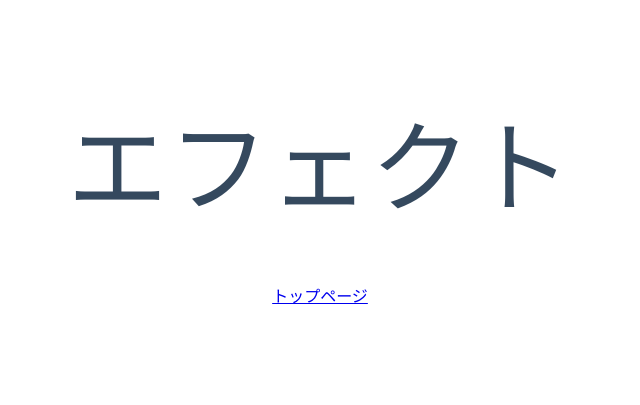
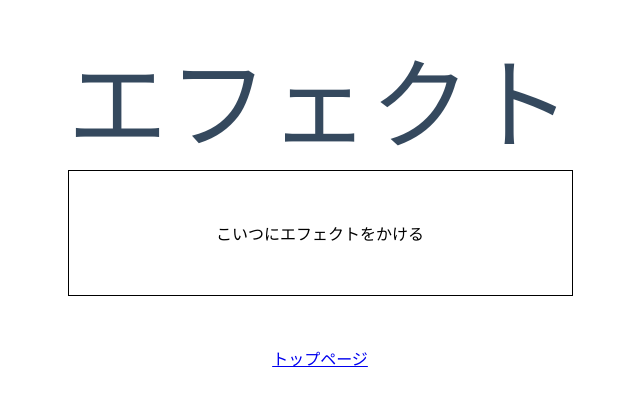
Before and after one commit to YanaPIIDXer/NuxtTest, a Nuxt app: page /effect-practice in a window 1280 px wide. Shown: the part 203-608 px from the top of the page, without its empty margins (320-960 px from the left). Built offline with nearby package versions, Linux system fonts and the light colour scheme.

Commit message:
エフェクトを付加するターゲットを追加。

```diff
--- a/pages/effect-practice.vue
+++ b/pages/effect-practice.vue
@@ -5,6 +5,7 @@
         エフェクト
       </h1>
       <div class="unit">
+          <div class="effect_target">こいつにエフェクトをかける</div>
       </div>
       <nuxt-link to="/">トップページ</nuxt-link><br />
     </div>
@@ -48,4 +49,9 @@ export default
 .unit {
     margin-bottom: 50px;
 }
+
+.effect_target {
+    border: 1px solid;
+    padding: 50px;
+}
 </style>
```
